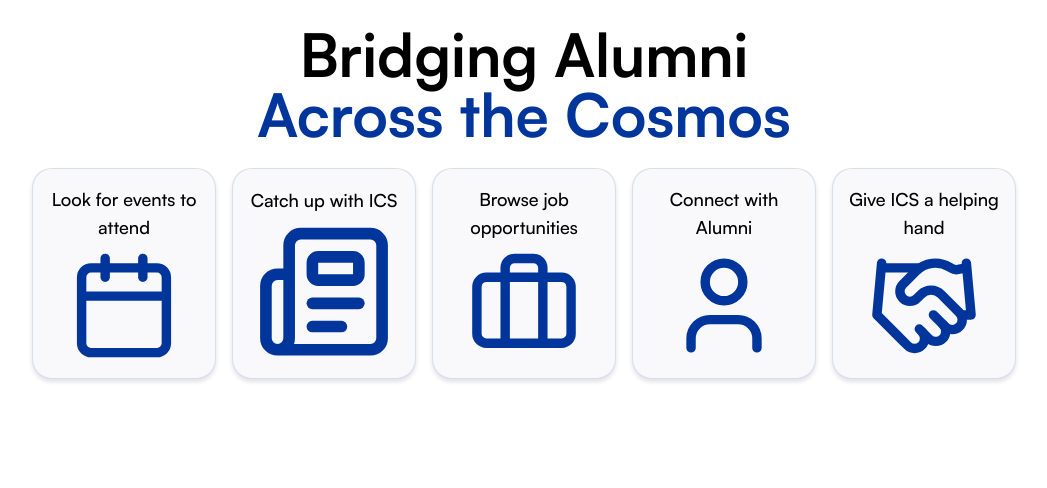
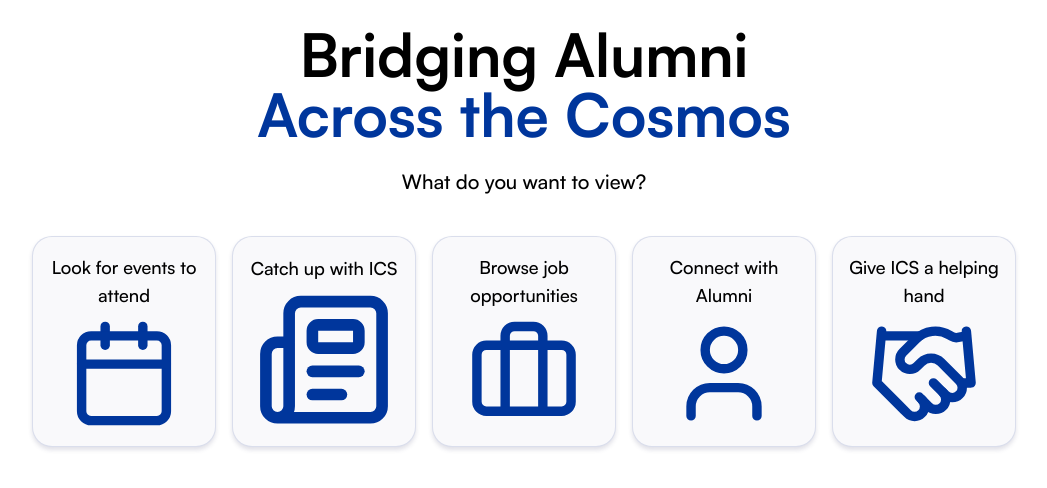
Before and after one commit to cazhiareese/ICS-STAR, a React (Vite) app in the folder app/: page /student in a window 1280 px wide. Shown: the top 488 px of the page, without its empty margins (116-1163 px from the left). Built offline with nearby package versions, Linux system fonts and the light colour scheme.

Commit message:
chore: added new text

```diff
--- a/app/src/RootPages/StudentPages/studentdashboard.jsx
+++ b/app/src/RootPages/StudentPages/studentdashboard.jsx
@@ -7,12 +7,16 @@ function StudentLanding() {
     <div className="p-6 flex flex-col items-center">
       {/* Heading Wrapper */}
       <div className="flex flex-col items-center text-center">
-        <h1 className="font-satoshi-bold  text-[60px] leading-[60px] tracking-[-2%]">
+        <h1 className="font-satoshi-bold text-[60px] leading-[60px] tracking-[-2%]">
           Bridging Alumni
         </h1>
-        <h1 className="font-satoshi-bold  text-[60px] leading-[60px] tracking-[-2%] text-primary">
+        <h1 className="font-satoshi-bold text-[60px] leading-[60px] tracking-[-2%] text-primary">
           Across the Cosmos
         </h1>
+        {/* New Subheading */}
+        <p className="font-satoshi-medium font-normal text-[20px] leading-[60px] tracking-[-2%] text-center mt-2">
+          What do you want to view?
+        </p>
       </div>
 
       {/* Cards Section */}
@@ -23,7 +27,6 @@ function StudentLanding() {
         <CardComponent icon={User} text="Connect with Alumni" />
         <CardComponent icon={Handshake} text="Give ICS a helping hand" />
       </div>
-
     </div>
   );
 }
```
Lines whose indentation alone changed are shown as unchanged.
